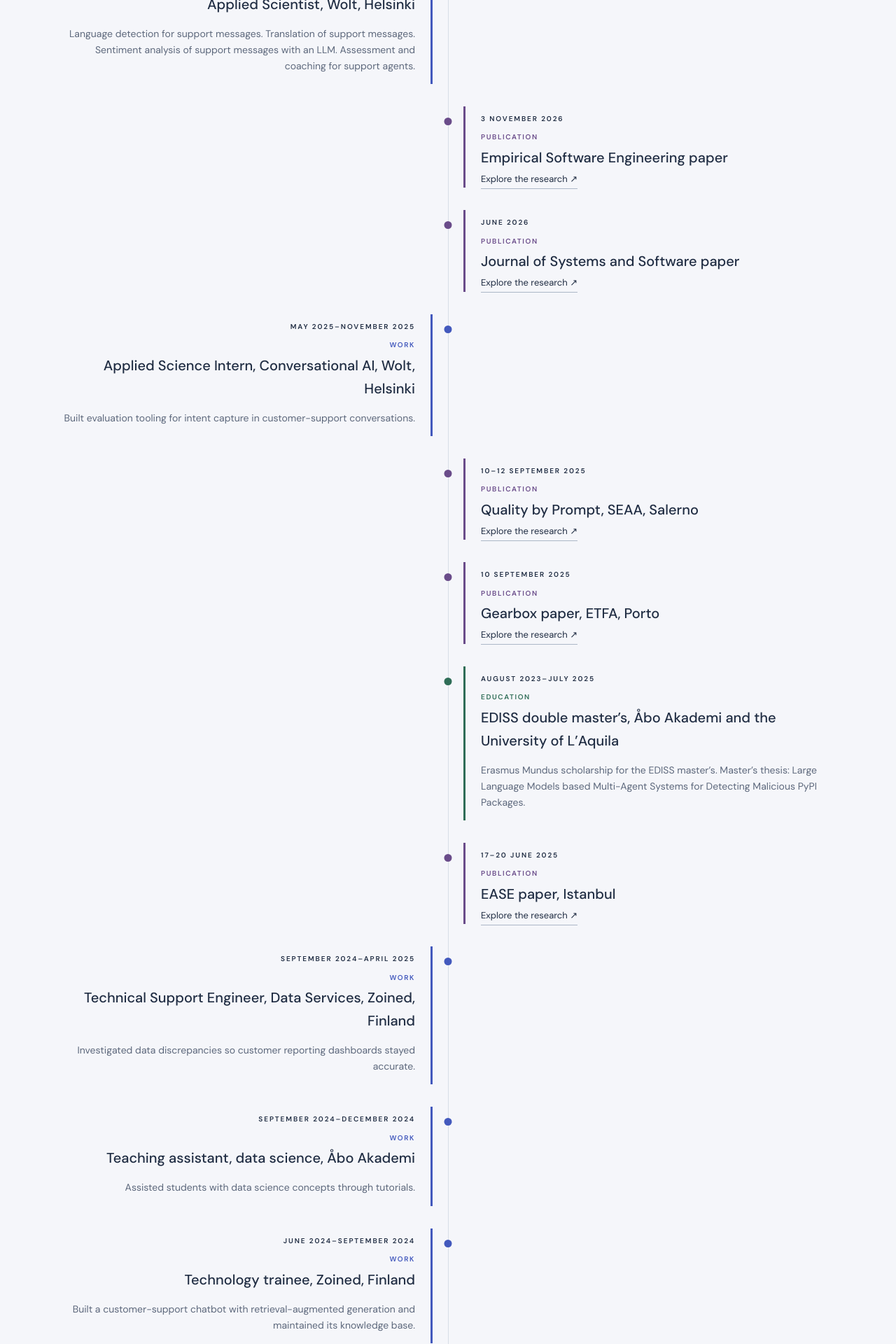
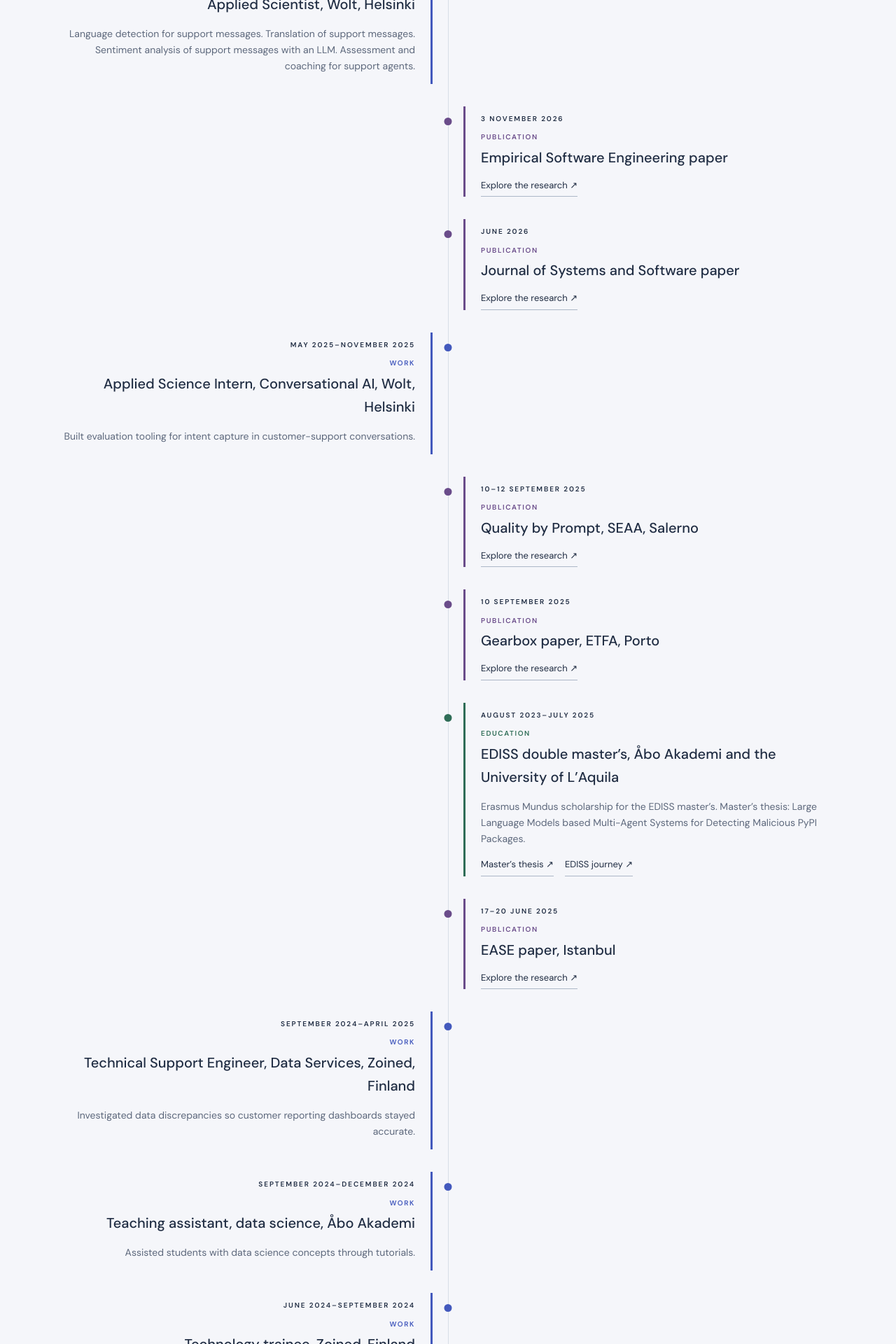
Before and after one commit to Motunrayo244/Motunrayo_personal_webpage, a Jekyll site: the page built from timeline.html, in a window 1280 px wide. Shown: the part 683-2603 px from the top of the page at 70% size. Built offline with Jekyll 4.4.1, drawn with Linux system fonts in a browser that asks for light colours; some web fonts are replaced.

Commit message:
Link the master's thesis and the EDISS journey article.
Co-authored-by: Cursor <cursoragent@cursor.com>

```diff
--- a/_data/blog.yml
+++ b/_data/blog.yml
@@ -1,3 +1,8 @@
+- when: "7 December 2025"
+  title: "From Nigeria to Europe: An Erasmus Mundus Scholar’s Journey in EDISS"
+  kind: article
+  url: "https://www.master-ediss.eu/from-nigeria-to-europe-an-erasmus-mundus-scholars-journey-in-ediss/"
+  embed: ""
 - when: "17 September 2024"
   title: "Web scraping on your Computer"
   kind: video
--- a/_data/timeline.yml
+++ b/_data/timeline.yml
@@ -40,6 +40,11 @@
   detail: "Erasmus Mundus scholarship for the EDISS master’s. Master’s thesis: Large Language Models based Multi-Agent Systems for Detecting Malicious PyPI Packages."
   project: ""
   kind: education
+  links:
+    - label: "Master’s thesis"
+      url: "https://www.doria.fi/handle/10024/193115"
+    - label: "EDISS journey"
+      url: "https://www.master-ediss.eu/from-nigeria-to-europe-an-erasmus-mundus-scholars-journey-in-ediss/"
 - sort: "2025-06-20"
   when: "17–20 June 2025"
   title: "EASE paper, Istanbul"
--- a/timeline.html
+++ b/timeline.html
@@ -30,8 +30,15 @@ permalink: /timeline/
       </p>
       <h3>{{ entry.title }}</h3>
       {% if entry.detail != "" %}<p>{{ entry.detail }}</p>{% endif %}
-      {% if entry.project != "" %}
-      <a class="text-link" href="{{ site.baseurl }}/projects/{{ entry.project }}/">Explore the research ↗</a>
+      {% if entry.project != "" or entry.links %}
+      <div class="timeline-links">
+        {% if entry.project != "" %}
+        <a class="text-link" href="{{ site.baseurl }}/projects/{{ entry.project }}/">Explore the research ↗</a>
+        {% endif %}
+        {% for link in entry.links %}
+        <a class="text-link" href="{{ link.url }}" target="_blank" rel="noopener noreferrer">{{ link.label }} ↗</a>
+        {% endfor %}
+      </div>
       {% endif %}
     </div>
     <span class="spine" aria-hidden="true"></span>
```
Also changed, not shown: _data/projects.yml (+2 -0 lines), tests/test_blog.py (+2 -0 lines), tests/test_data.py (+1 -0 lines), tests/test_projects.py (+1 -0 lines), tests/test_timeline.py (+2 -0 lines), assets/css/site.css.
